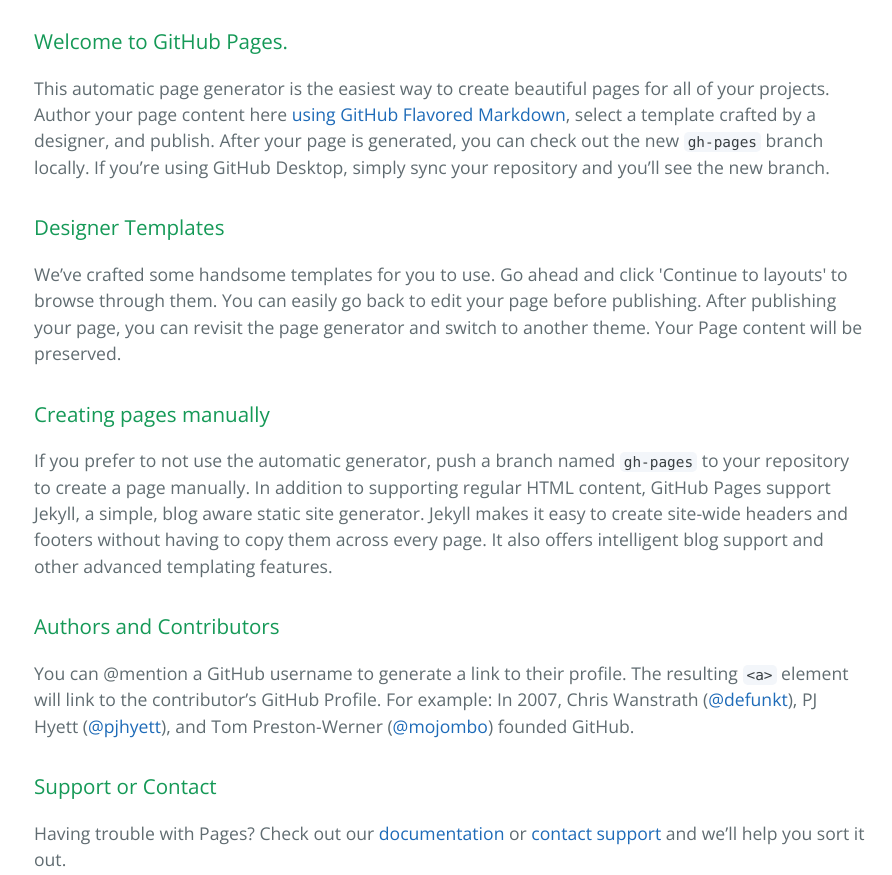
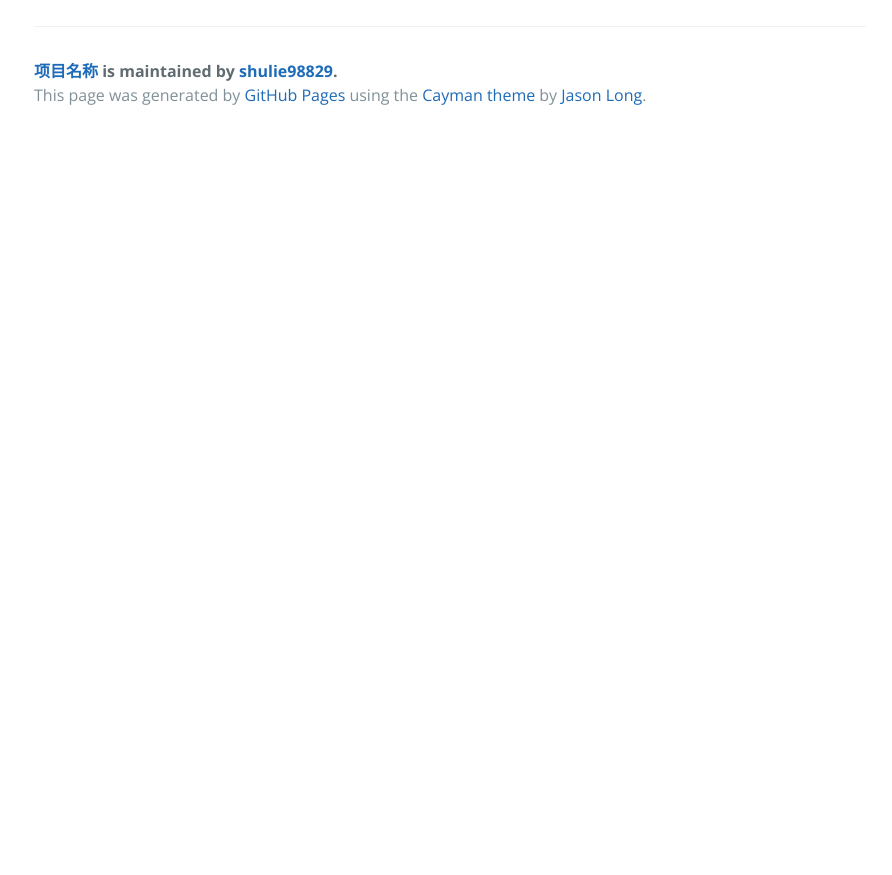
Before and after one commit to shulie98829/test, a plain HTML site: page index.html in a window 1280 px wide. Shown: the part 460-1335 px from the top of the page, without its empty margins (190-1082 px from the left). After the commit the page ends 800 px from the top, so only its background shows below. Drawn offline with nearby package versions, Linux system fonts and the light colour scheme.

```diff
--- a/index.html
+++ b/index.html
@@ -22,31 +22,6 @@
       <h2>
 <a id="-具体信息可以动态修改" class="anchor" href="#-%E5%85%B7%E4%BD%93%E4%BF%A1%E6%81%AF%E5%8F%AF%E4%BB%A5%E5%8A%A8%E6%80%81%E4%BF%AE%E6%94%B9" aria-hidden="true"><span aria-hidden="true" class="octicon octicon-link"></span></a># 具体信息可以动态修改</h2>
 
-<h3>
-<a id="welcome-to-github-pages" class="anchor" href="#welcome-to-github-pages" aria-hidden="true"><span aria-hidden="true" class="octicon octicon-link"></span></a>Welcome to GitHub Pages.</h3>
-
-<p>This automatic page generator is the easiest way to create beautiful pages for all of your projects. Author your page content here <a href="https://guides.github.com/features/mastering-markdown/">using GitHub Flavored Markdown</a>, select a template crafted by a designer, and publish. After your page is generated, you can check out the new <code>gh-pages</code> branch locally. If you’re using GitHub Desktop, simply sync your repository and you’ll see the new branch.</p>
-
-<h3>
-<a id="designer-templates" class="anchor" href="#designer-templates" aria-hidden="true"><span aria-hidden="true" class="octicon octicon-link"></span></a>Designer Templates</h3>
-
-<p>We’ve crafted some handsome templates for you to use. Go ahead and click 'Continue to layouts' to browse through them. You can easily go back to edit your page before publishing. After publishing your page, you can revisit the page generator and switch to another theme. Your Page content will be preserved.</p>
-
-<h3>
-<a id="creating-pages-manually" class="anchor" href="#creating-pages-manually" aria-hidden="true"><span aria-hidden="true" class="octicon octicon-link"></span></a>Creating pages manually</h3>
-
-<p>If you prefer to not use the automatic generator, push a branch named <code>gh-pages</code> to your repository to create a page manually. In addition to supporting regular HTML content, GitHub Pages support Jekyll, a simple, blog aware static site generator. Jekyll makes it easy to create site-wide headers and footers without having to copy them across every page. It also offers intelligent blog support and other advanced templating features.</p>
-
-<h3>
-<a id="authors-and-contributors" class="anchor" href="#authors-and-contributors" aria-hidden="true"><span aria-hidden="true" class="octicon octicon-link"></span></a>Authors and Contributors</h3>
-
-<p>You can @mention a GitHub username to generate a link to their profile. The resulting <code>&lt;a&gt;</code> element will link to the contributor’s GitHub Profile. For example: In 2007, Chris Wanstrath (<a href="https://github.com/defunkt" class="user-mention">@defunkt</a>), PJ Hyett (<a href="https://github.com/pjhyett" class="user-mention">@pjhyett</a>), and Tom Preston-Werner (<a href="https://github.com/mojombo" class="user-mention">@mojombo</a>) founded GitHub.</p>
-
-<h3>
-<a id="support-or-contact" class="anchor" href="#support-or-contact" aria-hidden="true"><span aria-hidden="true" class="octicon octicon-link"></span></a>Support or Contact</h3>
-
-<p>Having trouble with Pages? Check out our <a href="https://help.github.com/pages">documentation</a> or <a href="https://github.com/contact">contact support</a> and we’ll help you sort it out.</p>
-
       <footer class="site-footer">
         <span class="site-footer-owner"><a href="https://github.com/shulie98829/test">项目名称</a> is maintained by <a href="https://github.com/shulie98829">shulie98829</a>.</span>
 
```
Also changed, not shown: params.json (+1 -1 lines).
